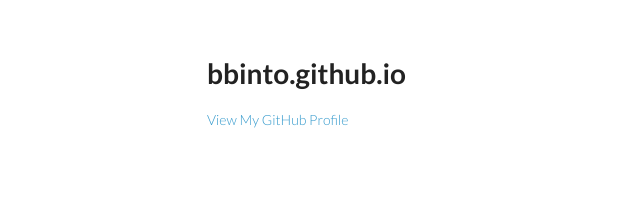
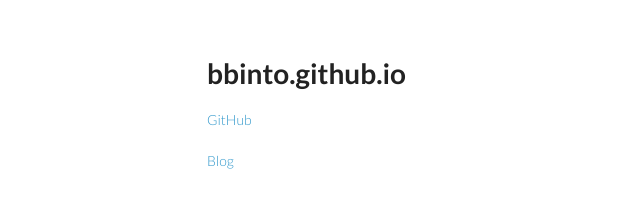
Before and after one commit to bbinto/bbinto.github.io, a plain HTML site: page index.html in a window 1280 px wide. Shown: the top 221 px of the page, without its empty margins (3-643 px from the left). Drawn offline with Linux system fonts and the light colour scheme.

Commit message:
Added blog URL

```diff
--- a/index.html
+++ b/index.html
@@ -19,7 +19,8 @@
         <p></p>
 
 
-        <p class="view"><a href="https://github.com/bbinto">View My GitHub Profile</a></p>
+        <p class="view"><a href="https://github.com/bbinto">GitHub</a></p>
+        <p class="view"><a href="http://bbinto.wordpress.com">Blog</a></p>
 
       </header>
       <section>
```
